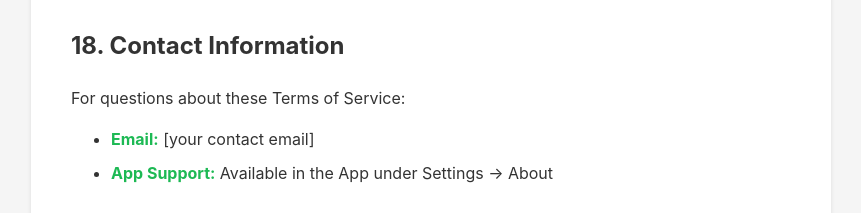
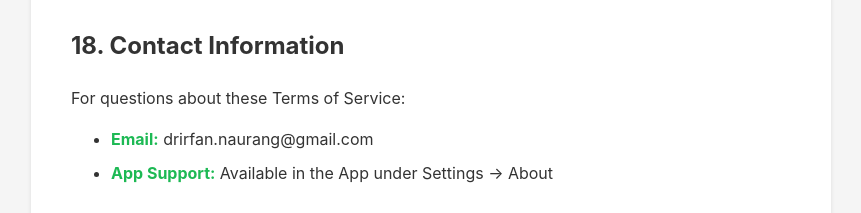
Before and after one commit to irfannaurang/pashtobayanat-web, a plain HTML site: page terms.html in a window 1280 px wide. Shown: the part 4893-5106 px from the top of the page, without its empty margins (209-1070 px from the left). Drawn offline with Linux system fonts and the light colour scheme.

Commit message:
Update terms.html

```diff
--- a/terms.html
+++ b/terms.html
@@ -200,7 +200,7 @@
         <h2>18. Contact Information</h2>
         <p>For questions about these Terms of Service:</p>
         <ul>
-            <li><strong>Email:</strong> [your contact email]</li>
+            <li><strong>Email:</strong> drirfan.naurang@gmail.com</li>
             <li><strong>App Support:</strong> Available in the App under Settings → About</li>
         </ul>
 
```
